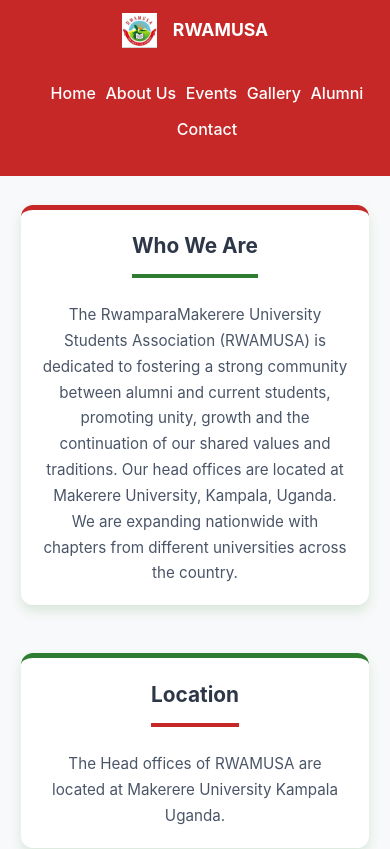
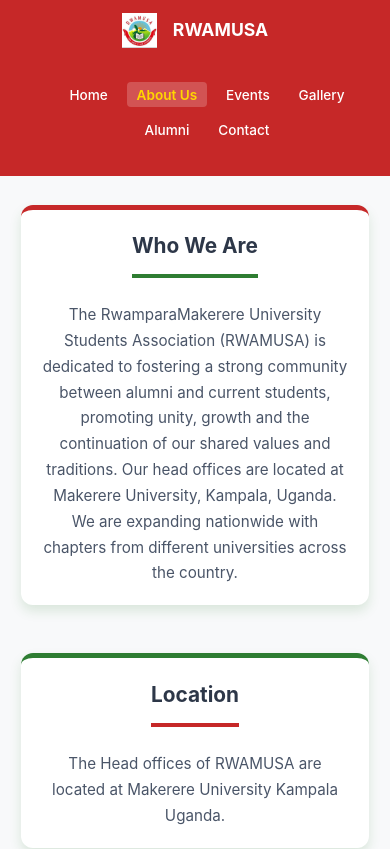
Before and after one commit to anthonybyamugisha/rwamusa, a React (Create React App) app: page /about in a window 390 px wide. Shown: the top 849 px of the page. Built offline with nearby package versions, Linux system fonts and the light colour scheme.

Commit message:
Add acabinet photo in the about section

```diff
--- a/src/App.css
+++ b/src/App.css
@@ -61,15 +61,23 @@
   margin-left: 1.5rem;
 }
 
-.nav-links a {
+.nav-link {
   color: var(--rwamusa-white);
   text-decoration: none;
   font-weight: 500;
   transition: color 0.3s ease;
+  padding: 0.5rem 1rem;
+  border-radius: 4px;
 }
 
-.nav-links a:hover {
+.nav-link:hover {
   color: var(--rwamusa-yellow);
+}
+
+.nav-link.active {
+  background-color: rgba(255, 255, 255, 0.2);
+  color: var(--rwamusa-yellow);
+  font-weight: 600;
 }
 
 .main-content {
@@ -189,6 +197,11 @@
   .page-container {
     padding: 0 0.5rem;
   }
+
+  .nav-link {
+    padding: 0.4rem 0.8rem;
+    font-size: 0.9rem;
+  }
 }
 
 /* Small Mobile Devices */
@@ -224,4 +237,9 @@
   .card {
     padding: 1rem;
   }
+
+  .nav-link {
+    padding: 0.3rem 0.6rem;
+    font-size: 0.85rem;
+  }
 }
--- a/src/App.js
+++ b/src/App.js
@@ -1,4 +1,4 @@
-import { BrowserRouter as Router, Routes, Route } from 'react-router-dom';
+import { BrowserRouter as Router, Routes, Route, NavLink } from 'react-router-dom';
 import './App.css';
 
 // Import page components (will create these next)
@@ -22,12 +22,12 @@
           <h1 className="logo-text">RWAMUSA</h1>
         </div>
         <ul className="nav-links">
-          <li><a href="/">Home</a></li>
-          <li><a href="/about">About Us</a></li>
-          <li><a href="/events">Events</a></li>
-          <li><a href="/gallery">Gallery</a></li>
-          <li><a href="/alumni-network">Alumni</a></li>
-          <li><a href="/contact">Contact</a></li>
+          <li><NavLink to="/" end className={({ isActive }) => isActive ? "nav-link active" : "nav-link"}>Home</NavLink></li>
+          <li><NavLink to="/about" className={({ isActive }) => isActive ? "nav-link active" : "nav-link"}>About Us</NavLink></li>
+          <li><NavLink to="/events" className={({ isActive }) => isActive ? "nav-link active" : "nav-link"}>Events</NavLink></li>
+          <li><NavLink to="/gallery" className={({ isActive }) => isActive ? "nav-link active" : "nav-link"}>Gallery</NavLink></li>
+          <li><NavLink to="/alumni-network" className={({ isActive }) => isActive ? "nav-link active" : "nav-link"}>Alumni</NavLink></li>
+          <li><NavLink to="/contact" className={({ isActive }) => isActive ? "nav-link active" : "nav-link"}>Contact</NavLink></li>
         </ul>
       </div>
     </nav>
--- a/src/pages/AboutUsPage.css
+++ b/src/pages/AboutUsPage.css
@@ -204,6 +204,48 @@
   border-left: 3px solid #2E7D32;
 }
 
+/* Cabinet Photo Section */
+.cabinet-photo-section {
+  background: white;
+  padding: 2.5rem;
+  border-radius: 12px;
+  box-shadow: 0 6px 12px rgba(46, 125, 50, 0.15);
+  border-top: 5px solid #2E7D32;
+  transition: transform 0.5s ease, box-shadow 0.3s ease;
+  max-width: 100%;
+  margin: 0 auto 3rem auto;
+  text-align: center;
+}
+
+.cabinet-photo-section:hover {
+  transform: translateY(-5px);
+  box-shadow: 0 8px 16px rgba(0, 0, 0, 0.15);
+}
+
+.cabinet-photo-section h2 {
+  color: #2d3748;
+  font-size: 2rem;
+  margin-bottom: 2rem;
+  text-align: center;
+  padding-bottom: 0.75rem;
+  border-bottom: 4px solid #C62828;
+  display: inline-block;
+}
+
+.cabinet-image-container {
+  display: flex;
+  justify-content: center;
+  align-items: center;
+  margin-top: 1rem;
+}
+
+.cabinet-image {
+  max-width: 100%;
+  height: auto;
+  border-radius: 8px;
+  box-shadow: 0 4px 8px rgba(0, 0, 0, 0.1);
+}
+
 /* Organization Details */
 .org-details {
   background: #f5f5f5;
@@ -338,11 +380,11 @@
     padding: 1.5rem 0.8rem;
   }
 
-  .who-we-are, .location-section, .areas-of-operation-section, .leadership-section {
+  .who-we-are, .location-section, .areas-of-operation-section, .leadership-section, .cabinet-photo-section {
     padding: 2rem;
   }
 
-  .who-we-are h2, .location-section h2, .areas-of-operation-section h2, .leadership-section h2 {
+  .who-we-are h2, .location-section h2, .areas-of-operation-section h2, .leadership-section h2, .cabinet-photo-section h2 {
     font-size: 1.8rem;
   }
 
@@ -374,15 +416,19 @@
   .other-leaders-row {
     grid-template-columns: repeat(auto-fit, minmax(230px, 1fr));
   }
+
+  .cabinet-image {
+    max-width: 90%;
+  }
 }
 
 /* Mobile Responsive Design */
 @media (max-width: 768px) {
-  .who-we-are h2, .org-details h2, .location-section h2, .areas-of-operation-section h2, .leadership-section h2 {
+  .who-we-are h2, .org-details h2, .location-section h2, .areas-of-operation-section h2, .leadership-section h2, .cabinet-photo-section h2 {
     font-size: 1.5rem;
   }
 
-  .who-we-are, .location-section, .areas-of-operation-section, .leadership-section {
+  .who-we-are, .location-section, .areas-of-operation-section, .leadership-section, .cabinet-photo-section {
     padding: 1.5rem;
   }
 
@@ -403,8 +449,12 @@
     padding: 1.2rem;
   }
 
-  .leadership-section {
+  .leadership-section, .cabinet-photo-section {
     padding: 2rem 1.5rem;
+  }
+
+  .cabinet-image {
+    max-width: 100%;
   }
 }
 
@@ -414,7 +464,7 @@
     padding: 1rem 0.5rem;
   }
 
-  .who-we-are, .location-section, .areas-of-operation-section {
+  .who-we-are, .location-section, .areas-of-operation-section, .cabinet-photo-section {
     padding: 1.2rem;
   }
 
@@ -422,7 +472,7 @@
     padding: 1.5rem 1rem;
   }
 
-  .who-we-are h2, .location-section h2, .areas-of-operation-section h2, .leadership-section h2 {
+  .who-we-are h2, .location-section h2, .areas-of-operation-section h2, .leadership-section h2, .cabinet-photo-section h2 {
     font-size: 1.3rem;
   }
 
@@ -451,4 +501,8 @@
   .leader-card {
     padding: 1rem;
   }
+
+  .cabinet-image {
+    border-radius: 4px;
+  }
 }
--- a/src/pages/AboutUsPage.js
+++ b/src/pages/AboutUsPage.js
@@ -199,6 +199,14 @@
         </div>
       </section>
 
+      {/* Cabinet Photo Section */}
+      <section className="cabinet-photo-section animate-fade-in-up">
+        <h2 className="animate-fade-in-down">RWAMUSA Cabinet</h2>
+        <div className="cabinet-image-container">
+          <img src="/assets/images/cabinet.jpg" alt="RWAMUSA Cabinet" className="cabinet-image" />
+        </div>
+      </section>
+
       {/* Mission section has been removed as requested */}
       {/* Core Values section has been removed as requested */}
     </div>
```
Also changed, not shown: public/assets/images/cabinet_photo.jpg (added).
